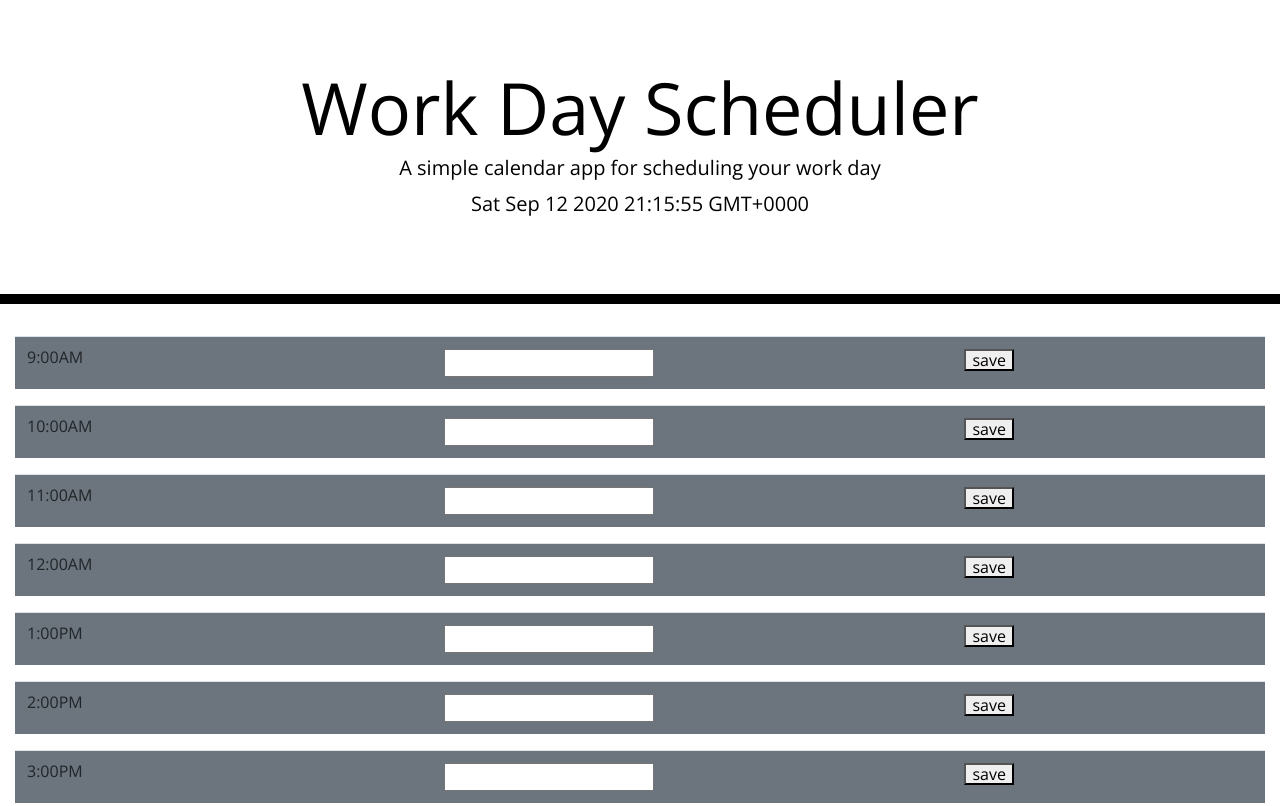
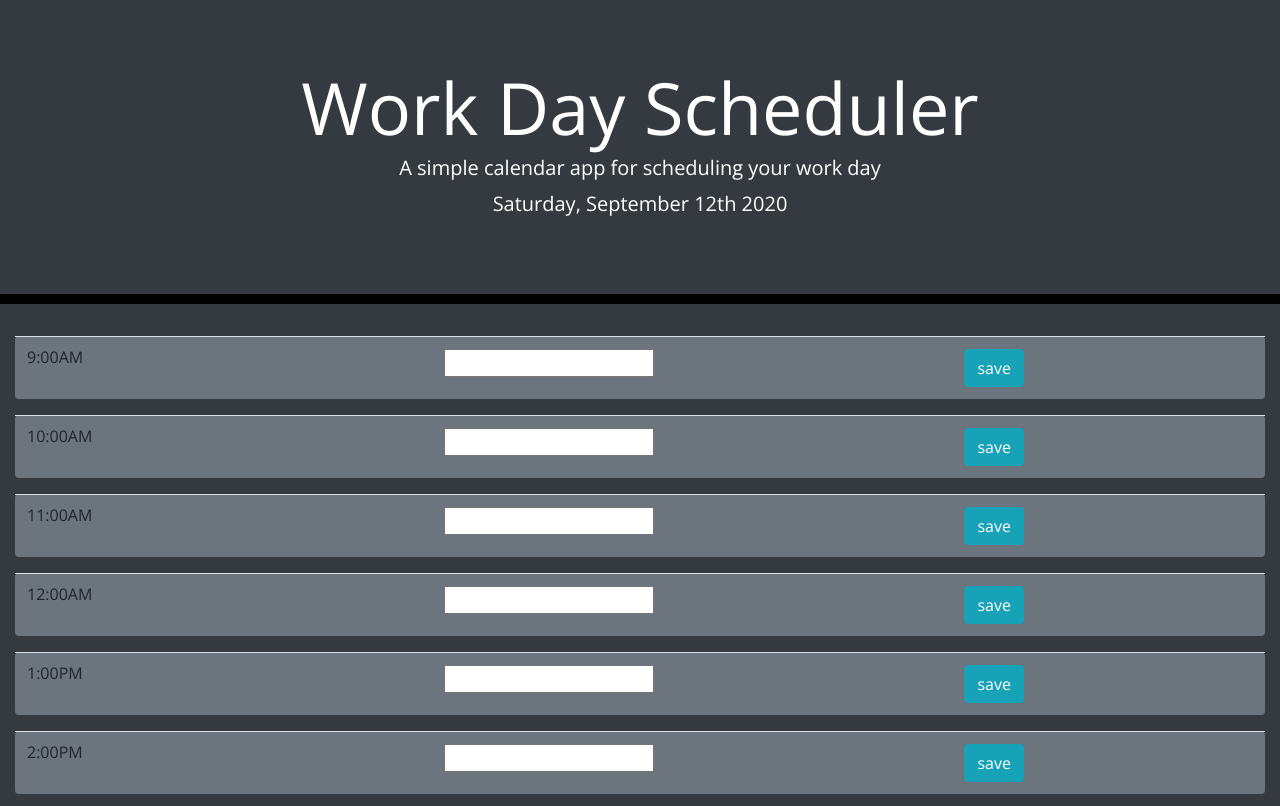
Before and after one commit to poserposer13/Calendar, a plain HTML site: page index.html in a window 1280 px wide. Shown: the top 806 px of the page. Drawn offline with nearby package versions, Linux system fonts and the light colour scheme.

Commit message:
Updated the visuals to be in dark mode

```diff
--- a/index.html
+++ b/index.html
@@ -13,11 +13,11 @@
   <title>Work Day Scheduler</title>
 </head>
 
-<body>
+<body class="bg-dark">
   <header class="jumbotron">
-    <h1 class="display-3">Work Day Scheduler</h1>
-    <p class="lead">A simple calendar app for scheduling your work day</p>
-    <p id="currentDay" class="lead"></p>
+    <h1 class="display-3 text-white">Work Day Scheduler</h1>
+    <p class="lead text-white">A simple calendar app for scheduling your work day</p>
+    <p id="currentDay" class="lead text-white"></p>
   </header>
   <div class="container-fluid">
 
--- a/script.js
+++ b/script.js
@@ -2,24 +2,15 @@ $(document).ready(function () {
 
 
 
-    // let d = new Date();
-
-    // let month = d.getMonth() + 1;
-    // let day = d.getDate();
-
-    // let output =
-    //     (month < 10 ? '0' : '') + month + '/' +
-    //     (day < 10 ? '0' : '') + day + '/' +
-    //     d.getFullYear();
-    let output = moment();
-    $('#currentDay').text(output);
+    let currentDay = moment().format("dddd, MMMM Do YYYY");
+    $('#currentDay').text(currentDay);
 
 
     let timeArr = ['9:00AM', '10:00AM', '11:00AM', '12:00AM', '1:00PM', '2:00PM', '3:00PM', '4:00PM', '5:00PM'];
     for (let i = 0; i < timeArr.length; i++) {
         let time = timeArr[i];
 
-        let newTable = $('<table>').addClass("table");
+        let newTable = $('<table>').addClass("table rounded");
         let hourCell = $('<td>').addClass('col-sm-4');
         hourCell.text(time);
         newTable.append(hourCell);
@@ -34,7 +25,7 @@ $(document).ready(function () {
         input.val(savedInput);
 
         let saveEl = $('<td>').addClass('col-sm-3');
-        let saveBtn = $('<button>').addClass('save-btn');
+        let saveBtn = $('<button>').addClass('btn btn-info');
         saveBtn.attr('date-time');
         saveBtn.text('save');
         saveEl.append(saveBtn);
```
